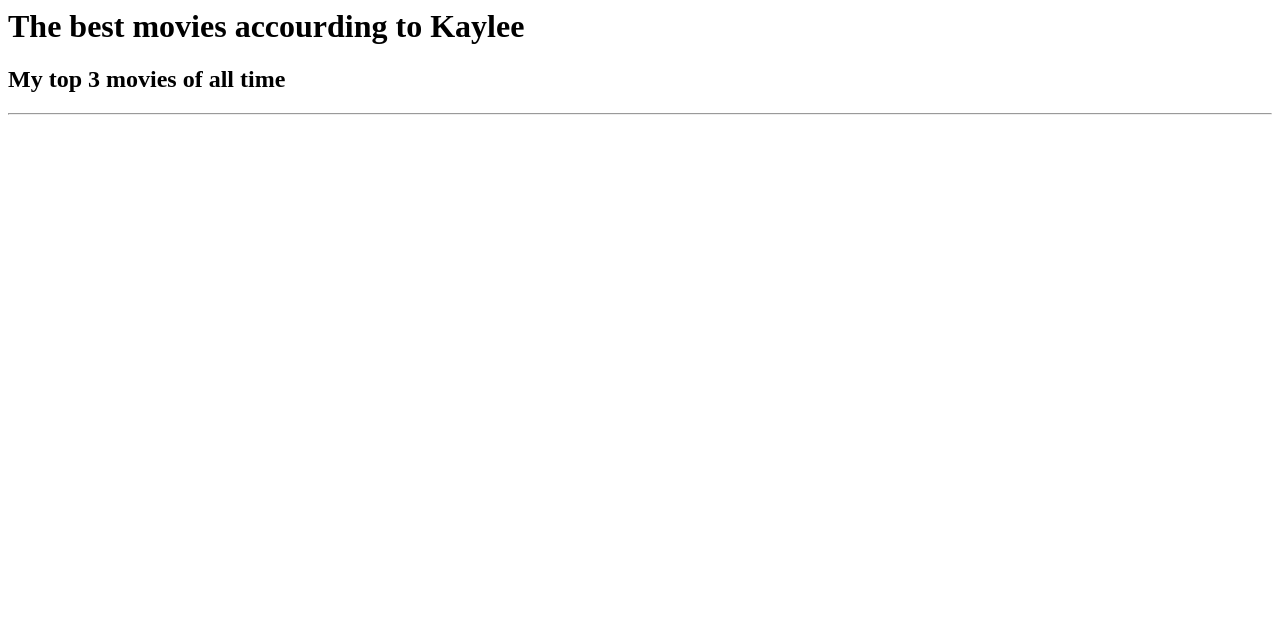
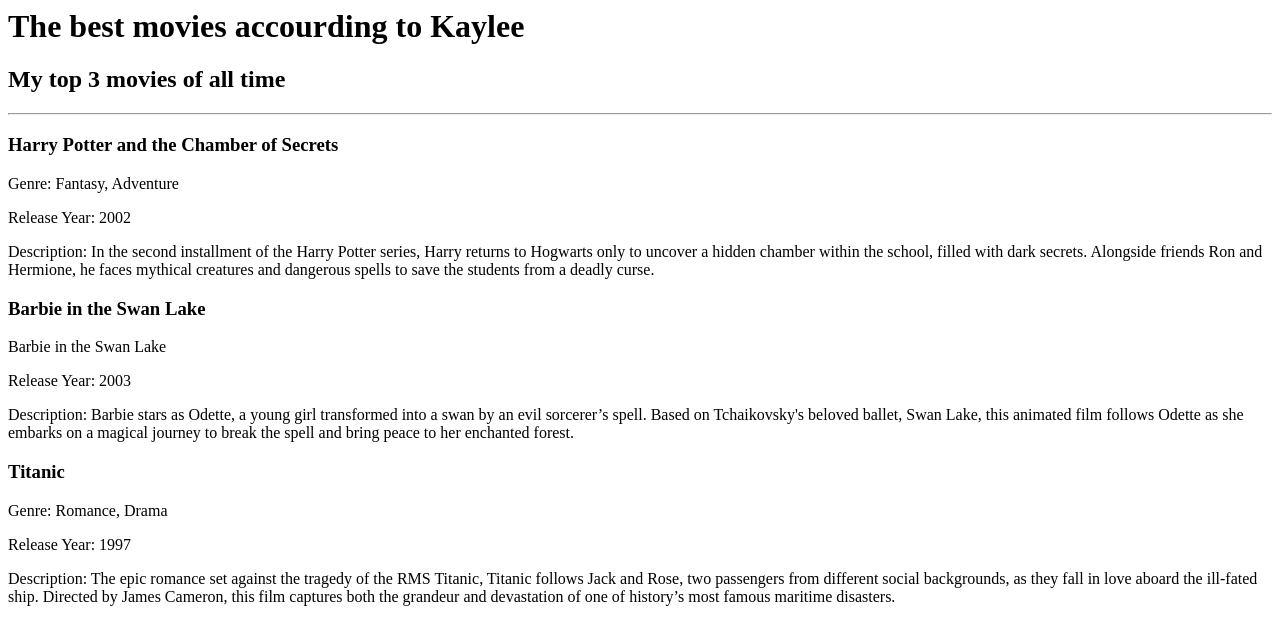
Before and after one commit to kcaylee/Favourite_Movie, a plain HTML site: page index.html in a window 1280 px wide. Drawn offline with Linux system fonts and the light colour scheme.

Commit message:
Update index.html

```diff
--- a/index.html
+++ b/index.html
@@ -1,3 +1,17 @@
 <h1>The best movies accourding to Kaylee</h1>
+
 <h2>My top 3 movies of all time</h2>
 <hr />
+
+<h3>Harry Potter and the Chamber of Secrets</h3>
+<p>Genre: Fantasy, Adventure</p>
+<p>Release Year: 2002</p>
+<p>Description: In the second installment of the Harry Potter series, Harry returns to Hogwarts only to uncover a hidden chamber within the school, filled with dark secrets. Alongside friends Ron and Hermione, he faces mythical creatures and dangerous spells to save the students from a deadly curse.</p>
+<h3>Barbie in the Swan Lake</h3>
+<p>Barbie in the Swan Lake</p>
+<p>Release Year: 2003</p>
+<p>Description: Barbie stars as Odette, a young girl transformed into a swan by an evil sorcerer’s spell. Based on Tchaikovsky's beloved ballet, Swan Lake, this animated film follows Odette as she embarks on a magical journey to break the spell and bring peace to her enchanted forest.</p>
+<h3>Titanic</h3>
+<p>Genre: Romance, Drama</p>
+<p>Release Year: 1997</p>
+<p>Description: The epic romance set against the tragedy of the RMS Titanic, Titanic follows Jack and Rose, two passengers from different social backgrounds, as they fall in love aboard the ill-fated ship. Directed by James Cameron, this film captures both the grandeur and devastation of one of history’s most famous maritime disasters.</p>
```
